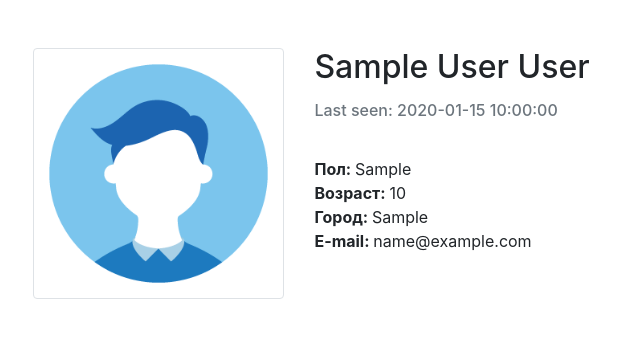
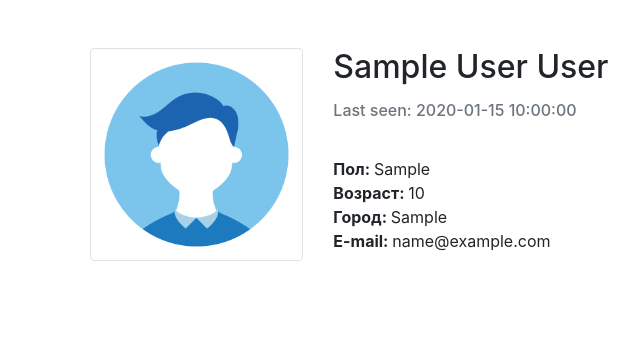
Before and after one commit to jokly/Social-Network, a Flask app: template app/templates/user.html in a window 1280 px wide. Shown: the part 56-394 px from the top of the page, without its empty margins (200-840 px from the left). Run offline with Flask 2, Linux system fonts and the light colour scheme; tables that the repository leaves empty hold one stand-in row (values such as "Sample post"); the template is opened without the code that fills it: values that come from a table or form of the project are taken from there, most other values are stand-ins (such as "Sample title", 1, 10 or a date in 2020); some libraries are stand-ins or nearby versions.

Commit message:
Fixed user view

```diff
--- a/app/templates/user.html
+++ b/app/templates/user.html
@@ -1,7 +1,8 @@
 {% extends 'base.html' %}
 
 {% block content %}
-<div class="containter row justify-content-center mt-5">
+<div class="container mt-5">
+    <div class="row justify-content-center">
         <div class="col-8 row">
             <div class="col-4">
                 <img class="img-fluid img-thumbnail"
@@ -25,5 +26,6 @@
                 <strong>E-mail: </strong>{{ user.email }}<br>
             </div>
         </div>
+    </div>
 </div>
 {% endblock %}
```
